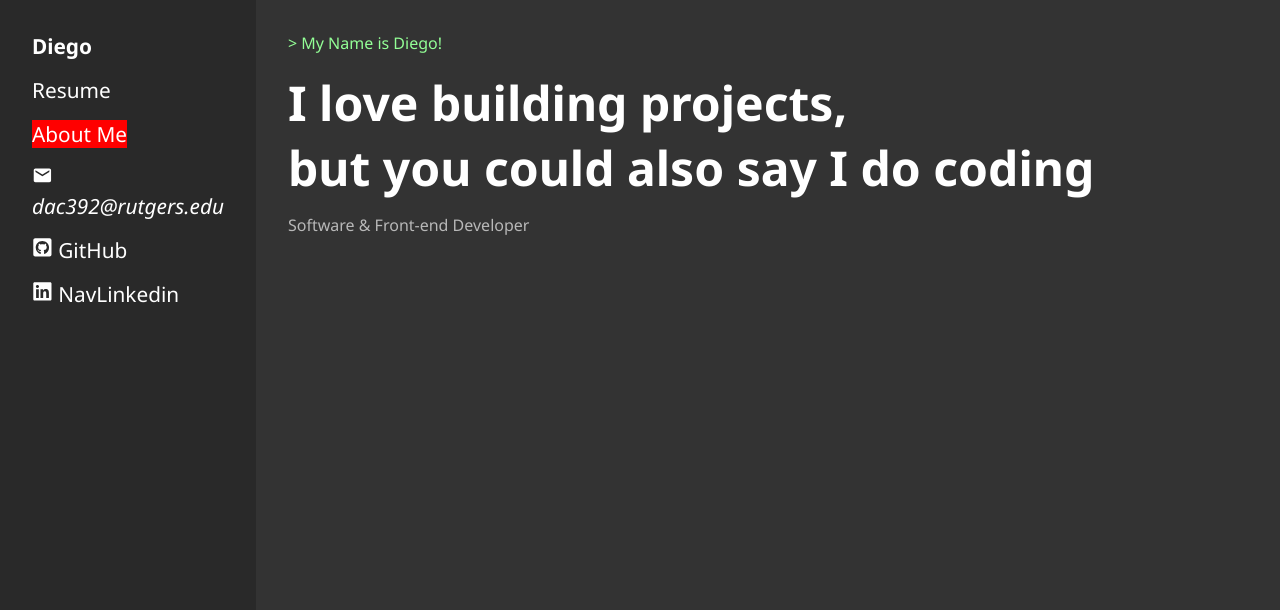
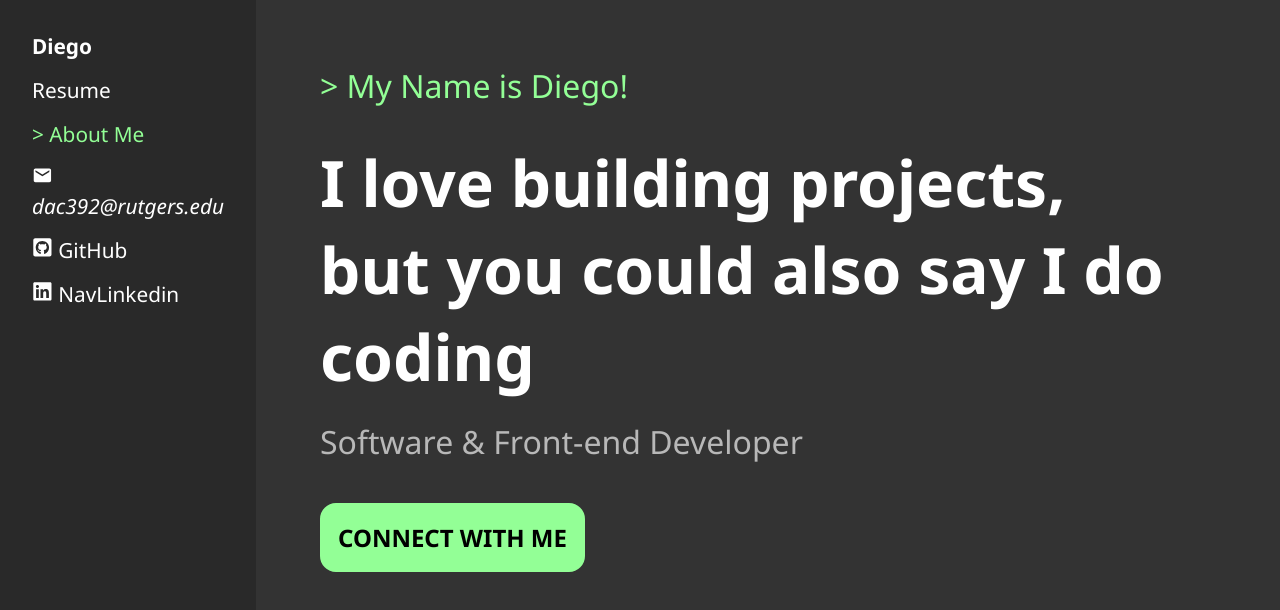
Before and after one commit to dac392/Portfolio-Personal-Website, a React (Create React App) app: page /about in a window 1280 px wide. Shown: the top 610 px of the page. Built offline with nearby package versions, Linux system fonts and the light colour scheme.

Commit message:
styles for homepage

```diff
--- a/src/App.css
+++ b/src/App.css
@@ -62,7 +62,12 @@ header a:hover::after{
 }
 
 .main-nav .active{
-  background-color: red;
+  color: #93FF96;
+}
+
+.main-nav .active::before{
+  color: #93FF96;
+  content: "> ";
 }
 
 header li {
@@ -109,6 +114,7 @@ footer a, footer p {
   width: 100%;
   background-color: #333;
   color: white;
+  font-size: 2em;
 }
 
 .home *:not(h1){
@@ -116,7 +122,7 @@ footer a, footer p {
 }
 
 .home h1{
-  font-size: 3em;
+  /* font-size: 3em; */
   margin-bottom: 0.2em;
 }
 
@@ -132,6 +138,26 @@ footer a, footer p {
 .home img{
   border-radius: 50%;
 }
+
+.a-button{
+  text-decoration: none;
+  color: #000;
+  text-transform: uppercase;
+  font-size: 1.5rem;
+  font-weight: bold;
+  background-color: #93FF96;
+  padding: 1rem;
+  width: fit-content;
+  border: 2px solid #93FF96;
+  border-radius: 1rem;
+  transition: all ease-in-out 0.3s;
+}
+
+.a-button:hover{
+  background-color: #333;
+  color: #fff;
+}
+
 @media screen and (min-width: 600px){
 
 }
--- a/src/Components/Header.js
+++ b/src/Components/Header.js
@@ -22,7 +22,7 @@ const Header = ()=>{
                         >About Me</NavLink></li>
                     <li><address><a href="mailto:dac392@gmail.com"><MdEmail /> dac392@rutgers.edu</a></address></li>
                     <li><a href="https://github.com/dac392" target="_blank" rel="noreferrer"><FaGithubSquare /> GitHub</a></li>
-                    <li><a href="https://www.NavLinkedin.com/feed/" target="_blank" rel="noreferrer"><FaLinkedin /> NavLinkedin</a></li>
+                    <li><a href="https://www.linkedin.com/in/dac392/" target="_blank" rel="noreferrer"><FaLinkedin /> NavLinkedin</a></li>
                 </ul>
             </nav>
         </header>
--- a/src/Components/Home.js
+++ b/src/Components/Home.js
@@ -7,6 +7,7 @@ const Home = ()=>{
             <p className="p-title">&gt; My Name is Diego!</p>
             <h1>I love building projects,<br/>but you could also say I do coding</h1>
             <p className="subtitle"><small>Software & Front-end Developer</small></p>
+            <a href="https://www.linkedin.com/in/dac392/"  target="_blank" rel="noreferrer" className="a-button">connect with me</a>
         </div>
     );
 }
```
